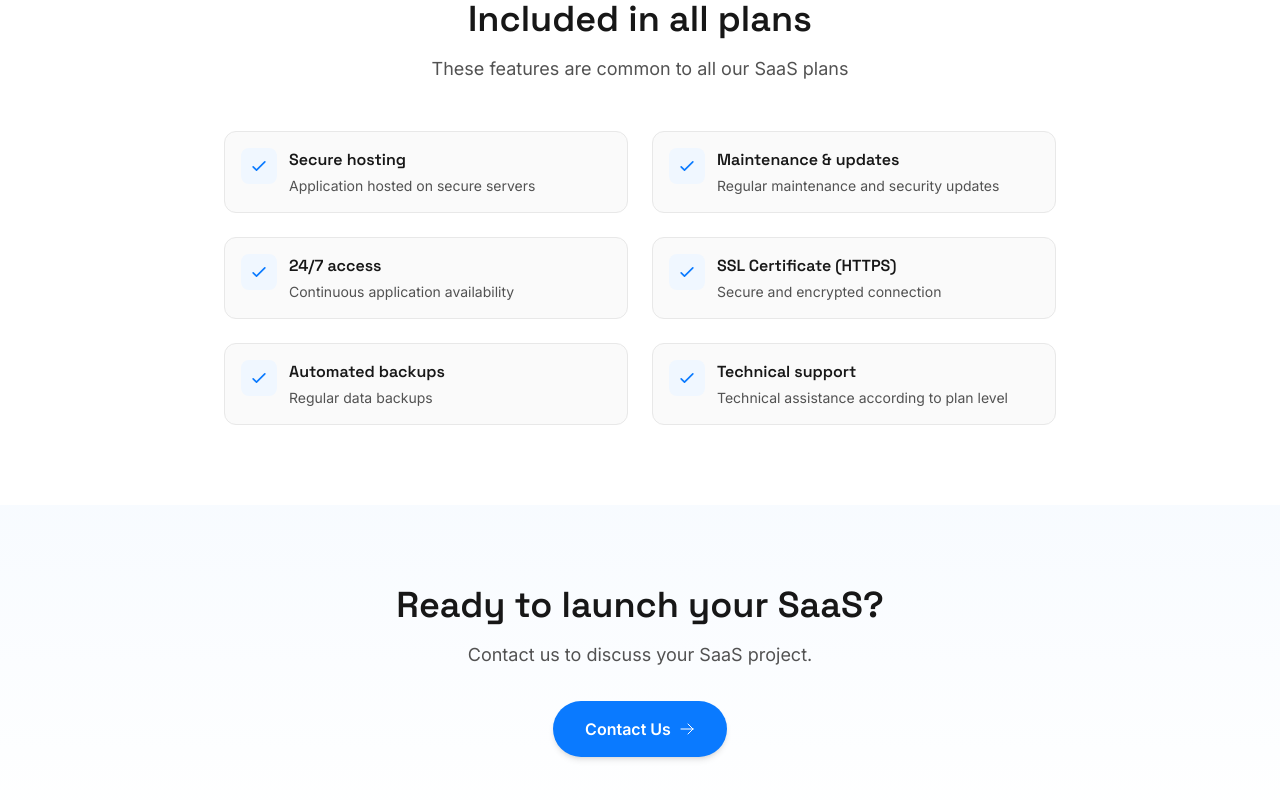
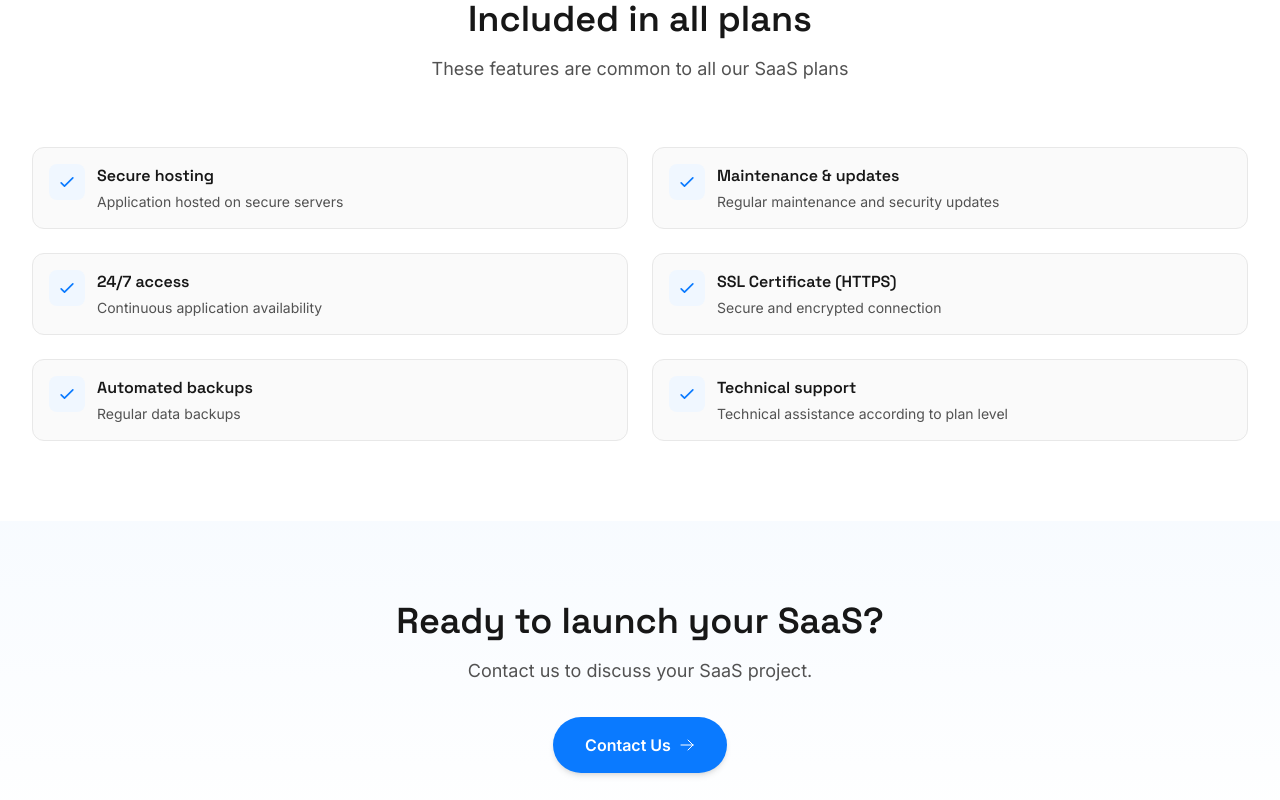
Before and after one commit to KOBE-Corporation/pricing-kobecorp, a React (Vite) app: page / in a window 1280 px wide. Shown: the part 4420-5220 px from the top of the page. Built offline with nearby package versions, Linux system fonts and the light colour scheme.

Commit message:
Enhance FullControl and SaaS pages with SEO improvements, refactor common features sections into IncludedFeaturesSection component, and streamline CTA sections for better user engagement.

```diff
--- a/src/pages/FullControl.tsx
+++ b/src/pages/FullControl.tsx
@@ -1,3 +1,4 @@
+import { useEffect } from 'react';
 import { useLanguage } from '../contexts/LanguageContext';
 import {
   Cog6ToothIcon,
@@ -9,13 +10,22 @@ import {
   AcademicCapIcon,
   ShieldCheckIcon,
 } from '@heroicons/react/24/outline';
-import Button from '../components/Button';
 import PricingCard from '../components/PricingCard';
 import ComparisonSection from '../components/ComparisonSection';
 import { fullControlPlans } from '../data/fullControlPlans';
+import IncludedFeaturesSection from '../components/IncludedFeaturesSection';
+import ContactCTA from '../components/ContactCTA';
 
 const FullControl = () => {
   const { t, language } = useLanguage();
+
+  // SEO : titre par page
+  useEffect(() => {
+    document.title =
+      language === 'fr'
+        ? 'Full-Control – Kobe Corporation'
+        : 'Full Control – Kobe Corporation';
+  }, [language]);
 
   const features = [
     {
@@ -81,14 +91,7 @@ const FullControl = () => {
               ? 'Prenez le contrôle total de votre infrastructure avec nos solutions Full-Control. Liberté, sécurité et performance maximales.'
               : 'Take full control of your infrastructure with our Full Control solutions. Maximum freedom, security and performance.'}
           </p>
-          <div className="flex flex-col sm:flex-row gap-4 justify-center">
-            <Button variant="primary" size="lg" href="#forfaits">
-              {language === 'fr' ? 'Voir les forfaits' : 'View Plans'}
-            </Button>
-            <Button variant="outline" size="lg" href="#contact">
-              {language === 'fr' ? 'Nous contacter' : 'Contact Us'}
-            </Button>
-          </div>
+          <div className="flex flex-col sm:flex-row gap-4 justify-center" />
         </div>
       </section>
 
@@ -221,23 +224,12 @@ const FullControl = () => {
       </section>
 
       {/* Common Features Section */}
-      <section className="py-20 bg-white">
-        <div className="max-w-7xl mx-auto px-4 sm:px-6 lg:px-8">
-          <div className="text-center mb-16">
-            <h2 className="font-display text-3xl md:text-4xl font-semibold text-ink mb-4">
-              {language === 'fr'
-                ? 'Inclus dans tous les forfaits Full-Control'
-                : 'Included in all Full-Control plans'}
-            </h2>
-            <p className="font-sans text-lg text-neutral-600 max-w-2xl mx-auto">
-              {language === 'fr'
-                ? 'Ces éléments sont communs à tous nos forfaits Full-Control'
-                : 'These elements are common to all our Full-Control plans'}
-            </p>
-          </div>
-
-          <div className="grid grid-cols-1 md:grid-cols-2 lg:grid-cols-3 gap-6">
-            {[
+      <IncludedFeaturesSection
+        titleFr="Inclus dans tous les forfaits Full-Control"
+        titleEn="Included in all Full-Control plans"
+        subtitleFr="Ces éléments sont communs à tous nos forfaits Full-Control"
+        subtitleEn="These elements are common to all our Full-Control plans"
+        items={[
           {
             icon: CodeBracketIcon,
             titleFr: 'Code source complet',
@@ -301,33 +293,9 @@ const FullControl = () => {
             descFr: 'Support technique inclus (1-6 mois selon forfait)',
             descEn: 'Technical support included (1-6 months depending on plan)',
           },
-            ].map((item, index) => {
-              const Icon = item.icon;
-              return (
-                <div
-                  key={index}
-                  className="flex items-start gap-3 p-4 rounded-xl bg-neutral-50 border border-neutral-200"
-                >
-                  <div
-                    className="rounded-lg p-2 flex-shrink-0"
-                    style={{ backgroundColor: '#f0f7ff' }}
-                  >
-                    <Icon className="h-5 w-5" style={{ color: '#0a7aff' }} />
-                  </div>
-                  <div>
-                    <h3 className="font-display text-base font-semibold text-ink mb-1">
-                      {language === 'fr' ? item.titleFr : item.titleEn}
-                    </h3>
-                    <p className="font-sans text-sm text-neutral-600">
-                      {language === 'fr' ? item.descFr : item.descEn}
-                    </p>
-                  </div>
-                </div>
-              );
-            })}
-          </div>
-        </div>
-      </section>
+        ]}
+        cols={{ md: 2, lg: 3 }}
+      />
 
       {/* Stack Technique Section */}
       <section className="py-20 bg-gradient-to-b from-brand-50/30 to-white">
@@ -402,24 +370,15 @@ const FullControl = () => {
         </div>
       </section>
 
-      {/* CTA Section */}
-      <section id="contact" className="py-20 bg-gradient-to-b from-brand-50/50 to-white">
-        <div className="max-w-4xl mx-auto px-4 sm:px-6 lg:px-8 text-center">
-          <h2 className="font-display text-3xl md:text-4xl font-semibold text-ink mb-4">
-            {language === 'fr'
-              ? 'Prêt à prendre le contrôle total ?'
-              : 'Ready to take full control?'}
-          </h2>
-          <p className="font-sans text-lg text-neutral-600 mb-8">
-            {language === 'fr'
-              ? 'Contactez-nous pour discuter de votre projet Full-Control et obtenir un devis personnalisé.'
-              : 'Contact us to discuss your Full-Control project and get a personalized quote.'}
-          </p>
-          <Button variant="primary" size="lg" href={`mailto:contact@kobecorporation.com`}>
-            {t('contact.cta')}
-          </Button>
-        </div>
-      </section>
+      {/* CTA Section commune */}
+      <ContactCTA
+        id="contact"
+        titleFr="Prêt à prendre le contrôle total ?"
+        titleEn="Ready to take full control?"
+        subtitleFr="Contactez-nous pour discuter de votre projet Full-Control et obtenir un devis personnalisé."
+        subtitleEn="Contact us to discuss your Full-Control project and get a personalized quote."
+        mailSubjectSuffix="Projet Full-Control"
+      />
     </div>
   );
 };
--- a/src/pages/SaaS.tsx
+++ b/src/pages/SaaS.tsx
@@ -1,14 +1,24 @@
-import { useState } from 'react';
+import { useEffect, useState } from 'react';
 import { useLanguage } from '../contexts/LanguageContext';
 import { CodeBracketIcon, ServerIcon, ChartBarIcon, ShieldCheckIcon } from '@heroicons/react/24/outline';
 import Button from '../components/Button';
 import PricingCard from '../components/PricingCard';
 import ComparisonSection from '../components/ComparisonSection';
 import { saasPlans } from '../data/saasPlans';
+import IncludedFeaturesSection from '../components/IncludedFeaturesSection';
+import ContactCTA from '../components/ContactCTA';
 
 const SaaS = () => {
-  const { t, language } = useLanguage();
+  const { language } = useLanguage();
   const [billingPeriod, setBillingPeriod] = useState<'monthly' | 'annual'>('monthly');
+
+  // SEO : titre par page
+  useEffect(() => {
+    document.title =
+      language === 'fr'
+        ? 'Services SaaS – Kobe Corporation'
+        : 'SaaS Services – Kobe Corporation';
+  }, [language]);
 
   // Prix annuels avec économie de 16%
   const annualPrices = {
@@ -305,23 +315,12 @@ const SaaS = () => {
       <ComparisonSection />
 
       {/* Common Features Section */}
-      <section className="py-20 bg-white">
-        <div className="max-w-4xl mx-auto px-4 sm:px-6 lg:px-8">
-          <div className="text-center mb-12">
-            <h2 className="font-display text-3xl md:text-4xl font-semibold text-ink mb-4">
-              {language === 'fr'
-                ? 'Inclus dans tous les forfaits'
-                : 'Included in all plans'}
-            </h2>
-            <p className="font-sans text-lg text-neutral-600">
-              {language === 'fr'
-                ? 'Ces fonctionnalités sont communes à tous nos forfaits SaaS'
-                : 'These features are common to all our SaaS plans'}
-            </p>
-          </div>
-
-          <div className="grid grid-cols-1 md:grid-cols-2 gap-6">
-            {[
+      <IncludedFeaturesSection
+        titleFr="Inclus dans tous les forfaits"
+        titleEn="Included in all plans"
+        subtitleFr="Ces fonctionnalités sont communes à tous nos forfaits SaaS"
+        subtitleEn="These features are common to all our SaaS plans"
+        items={[
           {
             titleFr: 'Hébergement sécurisé',
             titleEn: 'Secure hosting',
@@ -358,51 +357,19 @@ const SaaS = () => {
             descFr: 'Assistance technique selon le niveau du forfait',
             descEn: 'Technical assistance according to plan level',
           },
-            ].map((item, index) => (
-              <div
-                key={index}
-                className="flex items-start gap-3 p-4 rounded-xl bg-neutral-50 border border-neutral-200"
-              >
-                <div
-                  className="rounded-lg p-2 flex-shrink-0"
-                  style={{ backgroundColor: '#f0f7ff' }}
-                >
-                  <svg className="h-5 w-5" style={{ color: '#0a7aff' }} fill="none" stroke="currentColor" viewBox="0 0 24 24">
-                    <path strokeLinecap="round" strokeLinejoin="round" strokeWidth={2} d="M5 13l4 4L19 7" />
-                  </svg>
-                </div>
-                <div>
-                  <h3 className="font-display text-base font-semibold text-ink mb-1">
-                    {language === 'fr' ? item.titleFr : item.titleEn}
-                  </h3>
-                  <p className="font-sans text-sm text-neutral-600">
-                    {language === 'fr' ? item.descFr : item.descEn}
-                  </p>
-                </div>
-              </div>
-            ))}
-          </div>
-        </div>
-      </section>
+        ]}
+        cols={{ md: 2, lg: 2 }}
+      />
 
-      {/* CTA Section */}
-      <section id="contact" className="py-20 bg-gradient-to-b from-brand-50/50 to-white">
-        <div className="max-w-4xl mx-auto px-4 sm:px-6 lg:px-8 text-center">
-          <h2 className="font-display text-3xl md:text-4xl font-semibold text-ink mb-4">
-            {language === 'fr'
-              ? 'Prêt à lancer votre SaaS ?'
-              : 'Ready to launch your SaaS?'}
-          </h2>
-          <p className="font-sans text-lg text-neutral-600 mb-8">
-            {language === 'fr'
-              ? 'Contactez-nous pour discuter de votre projet SaaS.'
-              : 'Contact us to discuss your SaaS project.'}
-          </p>
-          <Button variant="primary" size="lg" href={`mailto:contact@kobecorporation.com`}>
-            {t('contact.cta')}
-          </Button>
-        </div>
-      </section>
+      {/* CTA Section commune */}
+      <ContactCTA
+        id="contact"
+        titleFr="Prêt à lancer votre SaaS ?"
+        titleEn="Ready to launch your SaaS?"
+        subtitleFr="Contactez-nous pour discuter de votre projet SaaS."
+        subtitleEn="Contact us to discuss your SaaS project."
+        mailSubjectSuffix="Projet SaaS"
+      />
     </div>
   );
 };
```
Lines whose indentation alone changed are shown as unchanged.
